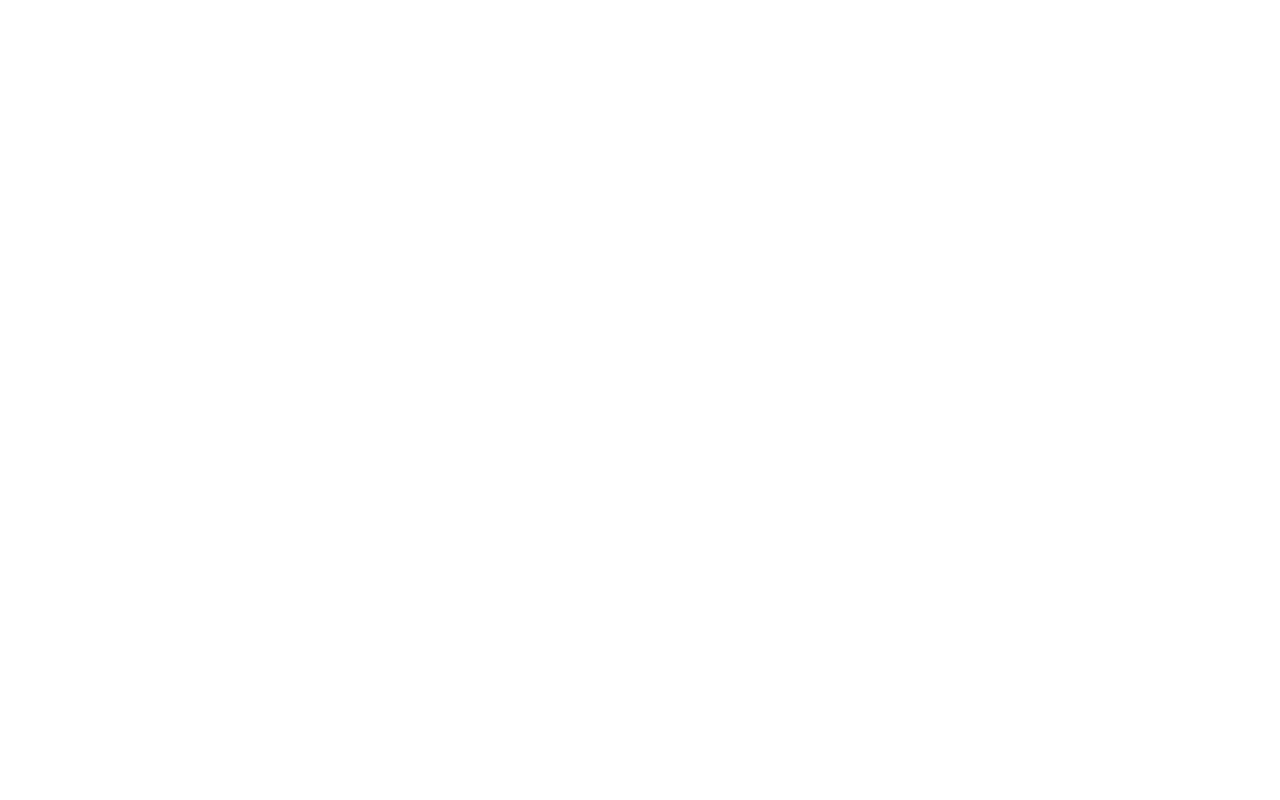
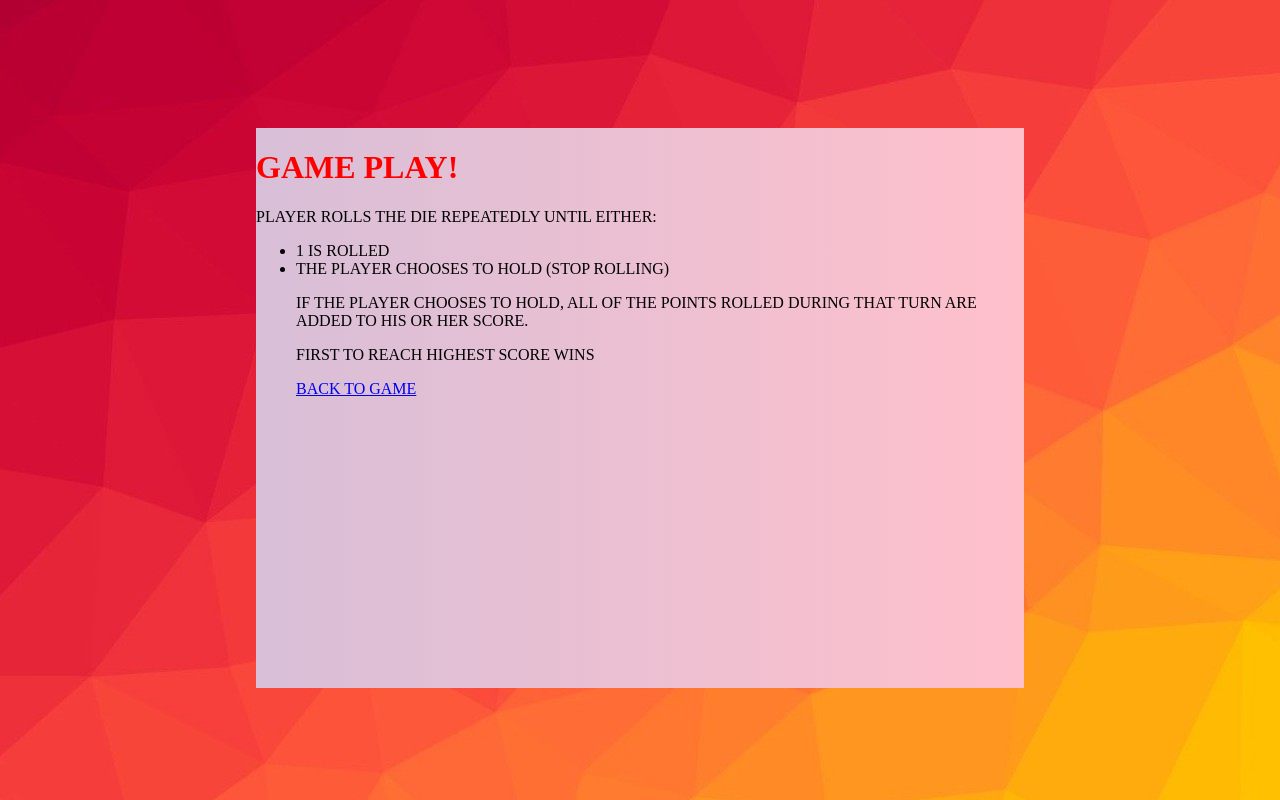
Before and after one commit to zecollokaris/game-of-thrones, a plain HTML site: page rules.html in a window 1280 px wide. Drawn offline with nearby package versions, Linux system fonts and the light colour scheme.

Commit message:
added rules.html

```diff
--- a/css/syles.css
+++ b/css/syles.css
@@ -126,3 +126,9 @@ body {
 }
 
 /*Hold Game button*/
+
+/*RULES*/
+
+.rules {}
+
+/*end of RULES*/
--- a/rules.html
+++ b/rules.html
@@ -0,0 +1,21 @@
+<!DOCTYPE html>
+
+<head>
+  <title>RULES</title>
+  <link href="css/bootstrap.min,css" rel="stylesheet" type="text/css">
+  <link href="css/syles.css" rel="stylesheet" type="text/css" media=all>
+</head>
+
+<body>
+  <h1 style="color:red;">GAME PLAY!</h1>
+  <p>PLAYER ROLLS THE DIE REPEATEDLY UNTIL EITHER:</p>
+  <ul>
+    <li>1 IS ROLLED</li>
+    <li>THE PLAYER CHOOSES TO HOLD (STOP ROLLING)</li>
+
+    <p>IF THE PLAYER CHOOSES TO HOLD, ALL OF THE POINTS ROLLED DURING THAT TURN ARE ADDED TO HIS OR HER SCORE.</p>
+    <p>FIRST TO REACH HIGHEST SCORE WINS</p>
+    <a href="index.html">BACK TO GAME</a>
+</body>
+
+</html>
```
Also changed, not shown: index.html (+3 -1 lines).
